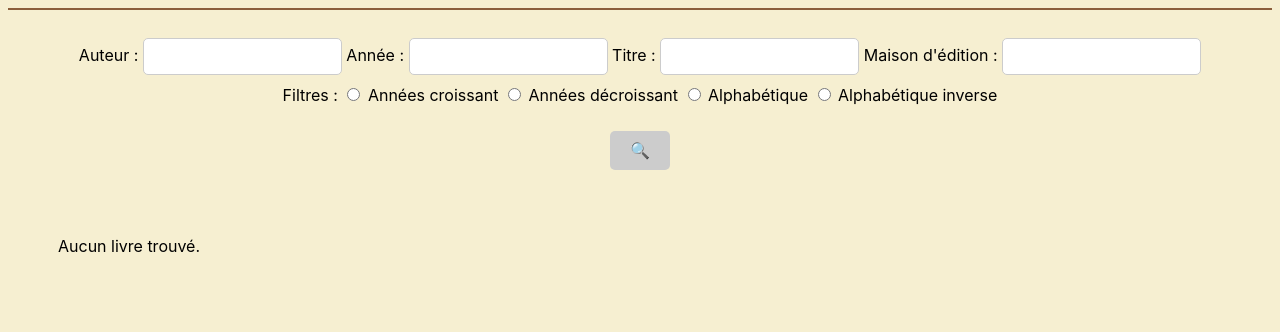
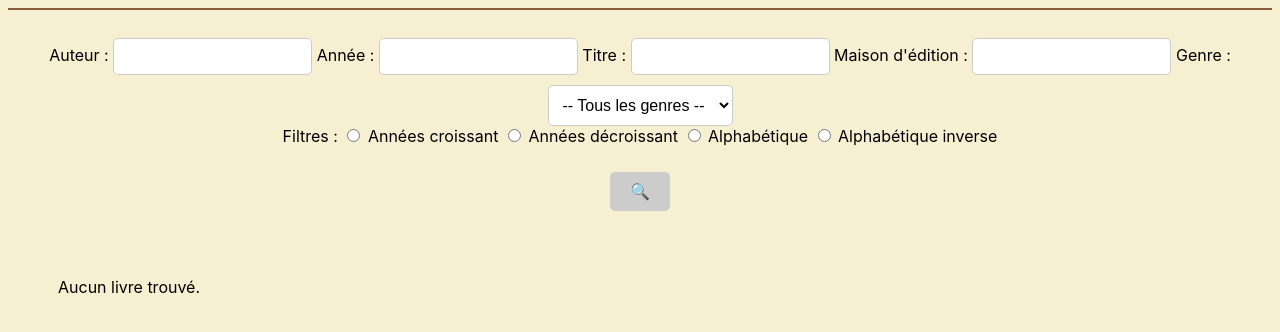
Before and after one commit to MaximeLamothe/Projetglo-2005, a Flask app: page /recherche/ in a window 1280 px wide. Shown: the part 94-426 px from the top of the page. Run offline with Flask 3, Linux system fonts and the light colour scheme; the visitor is signed in with stand-in values (Sample User, id 1); data that the repository does not hold is empty.

Commit message:
ajout de recherche par genre et meilleur visuelle

```diff
--- a/database.py
+++ b/database.py
@@ -96,7 +96,7 @@ class Database:
             print(f"Erreur lors de la récupération des commentaires : {e}")
             return []
 
-    def search_books(self, auteur=None, annee=None, titre=None, maison=None, filtre=None):
+    def search_books(self, auteur=None, annee=None, titre=None, maison=None, genre =None, filtre=None):
         try:
             # Construction de la requête dynamique
             query = ("SELECT * FROM livres, ecrire, auteurs "
@@ -118,6 +118,10 @@ class Database:
                 query += " AND maison_edition LIKE %s"
                 params.append(f"%{maison}%")
 
+            if genre:
+                query += " AND genre = %s"
+                params.append(genre)
+
             if filtre:
                 if filtre == "annee_croissant":
                     query += " ORDER BY annee ASC"
@@ -135,6 +139,18 @@ class Database:
         except Exception as e:
             print(f"Error while searching books: {e}")
             return None
+
+    def get_all_genres(self):
+        try:
+            request = f"""
+            SELECT DISTINCT genre FROM livres
+            """
+            self.cursor.execute(request)
+            genres = self.cursor.fetchall()
+            return [row[0] for row in genres]
+        except Exception as e:
+            print(f"Erreur en récupérant les genres : {e}")
+            return []
 
     def get_user_info(self, id):
         try:
--- a/server.py
+++ b/server.py
@@ -231,18 +231,21 @@ def profil():
 @app.route('/recherche/', methods=['GET', 'POST'])
 def recherche():
     if "prenom" in session:
+        genres = database.get_all_genres()
+
         if request.method == 'POST':
             auteur = request.form.get('auteur', '')
             annee = request.form.get('annee', '')
             titre = request.form.get('titre', '')
             maison = request.form.get('maison', '')
+            genre = request.form.get('genre', '')
             filtre = request.form.get('filtre', '')
 
-            livres_trouves = database.search_books(auteur, annee, titre, maison, filtre)
+            livres_trouves = database.search_books(auteur, annee, titre, maison, genre, filtre)
         else:
             livres_trouves = []
 
-        return render_template('recherche.html', livres=livres_trouves)
+        return render_template('recherche.html', livres=livres_trouves, genres=genres)
     else:
         return redirect(url_for('login'))
 @app.route('/livre/<int:lid>', methods=['GET', 'POST'])
--- a/static/styles.css
+++ b/static/styles.css
@@ -263,3 +263,13 @@ h1.centre {
     margin-bottom: 5px;
     font-style: italic;
 }
+
+.input-select {
+    background-color: white;
+    padding: 5px;
+    border: 1px solid #ccc;
+    border-radius: 5px;
+}
+.input-select:hover {
+    background-color: lightgray;
+}
--- a/templates/livre.html
+++ b/templates/livre.html
@@ -29,7 +29,7 @@
                     <button type="submit" class="retirer" style="font-size: 20px;">Retirer de ma bibliothèque</button>
                 {% else %}
 
-                    <select name="statut" id="statut" required>
+                    <select name="statut" id="statut" class="input-select" required>
                         <option value="a lire" {% if statut =='a_lire' %}selected{% endif %}>À lire</option>
                         <option value="lu" {% if statut =='lu' %}selected{% endif %}>Lu</option>
                         <option value="en cours" {% if statut =='a_acheter' %}selected{% endif %}>En cours</option>
@@ -43,7 +43,7 @@
 
             <!-- Formulaire pour noter le livre -->
             <form action="{{ url_for('livre_details', lid=livre.lid) }}" method="POST">
-                <select name="rating" id="rating">
+                <select name="rating" id="rating" class="input-select">
                     <option value="1" {% if note_actuelle == 1 %}selected{% endif %}>1</option>
                     <option value="2" {% if note_actuelle == 2 %}selected{% endif %}>2</option>
                     <option value="3" {% if note_actuelle == 3 %}selected{% endif %}>3</option>
--- a/templates/recherche.html
+++ b/templates/recherche.html
@@ -18,6 +18,17 @@
 
         <label for="maison">Maison d'édition :</label>
         <input type="text" id="maison" name="maison" value="{{ request.form.get('maison', '') }}">
+
+        <label for="genre">Genre :</label>
+        <select id="genre" name="genre" style="padding: 10px; font-size: 16px;" class="input-select">
+            <option value="">-- Tous les genres --</option>
+            {% for g in genres %}
+                <option value="{{ g }}" {% if request.form.get('genre') == g %}selected{% endif %}>{{ g }}</option>
+            {% endfor %}
+        </select>
+
+</select>
+
     </div>
 
         <div class="filter-options">
```
